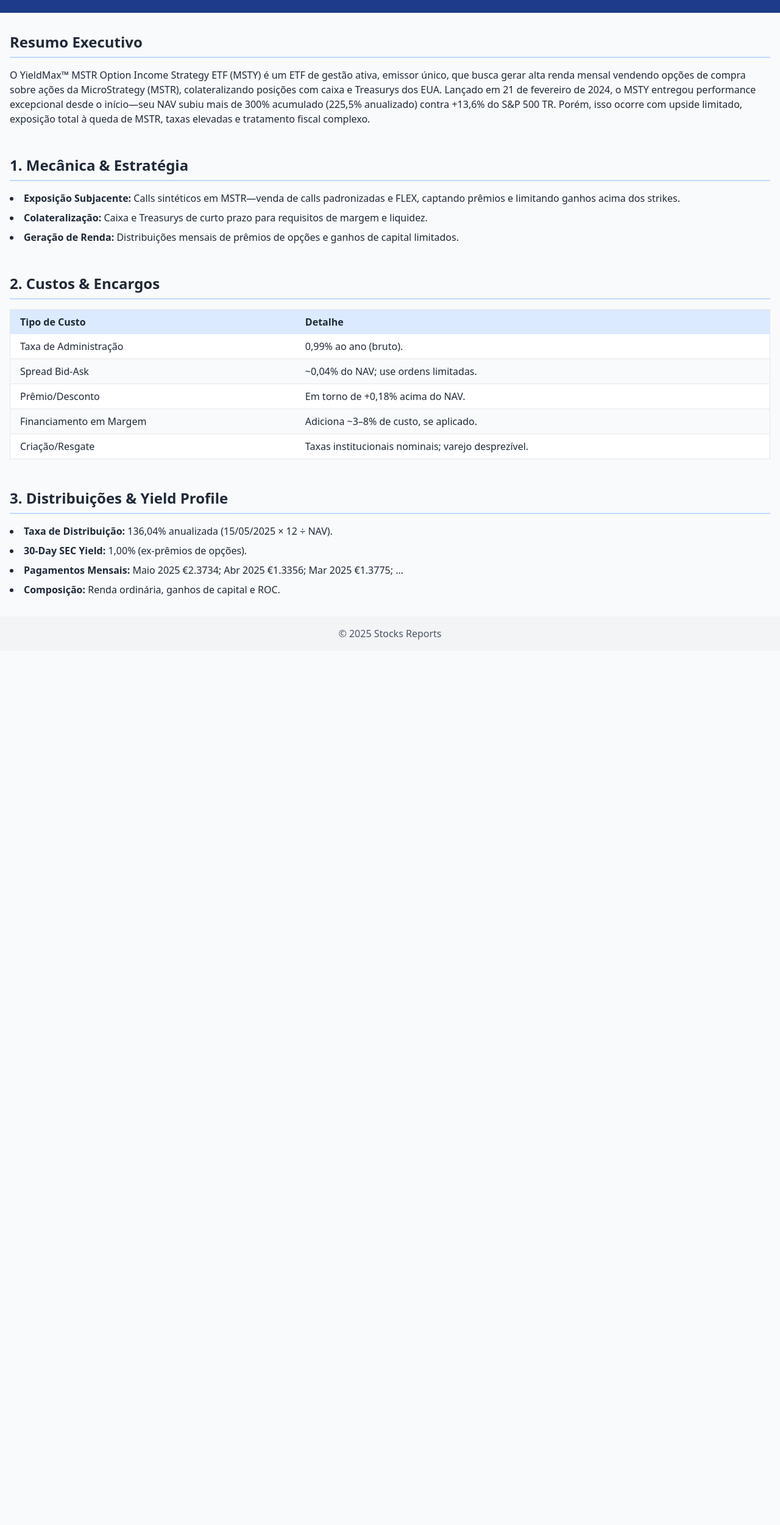
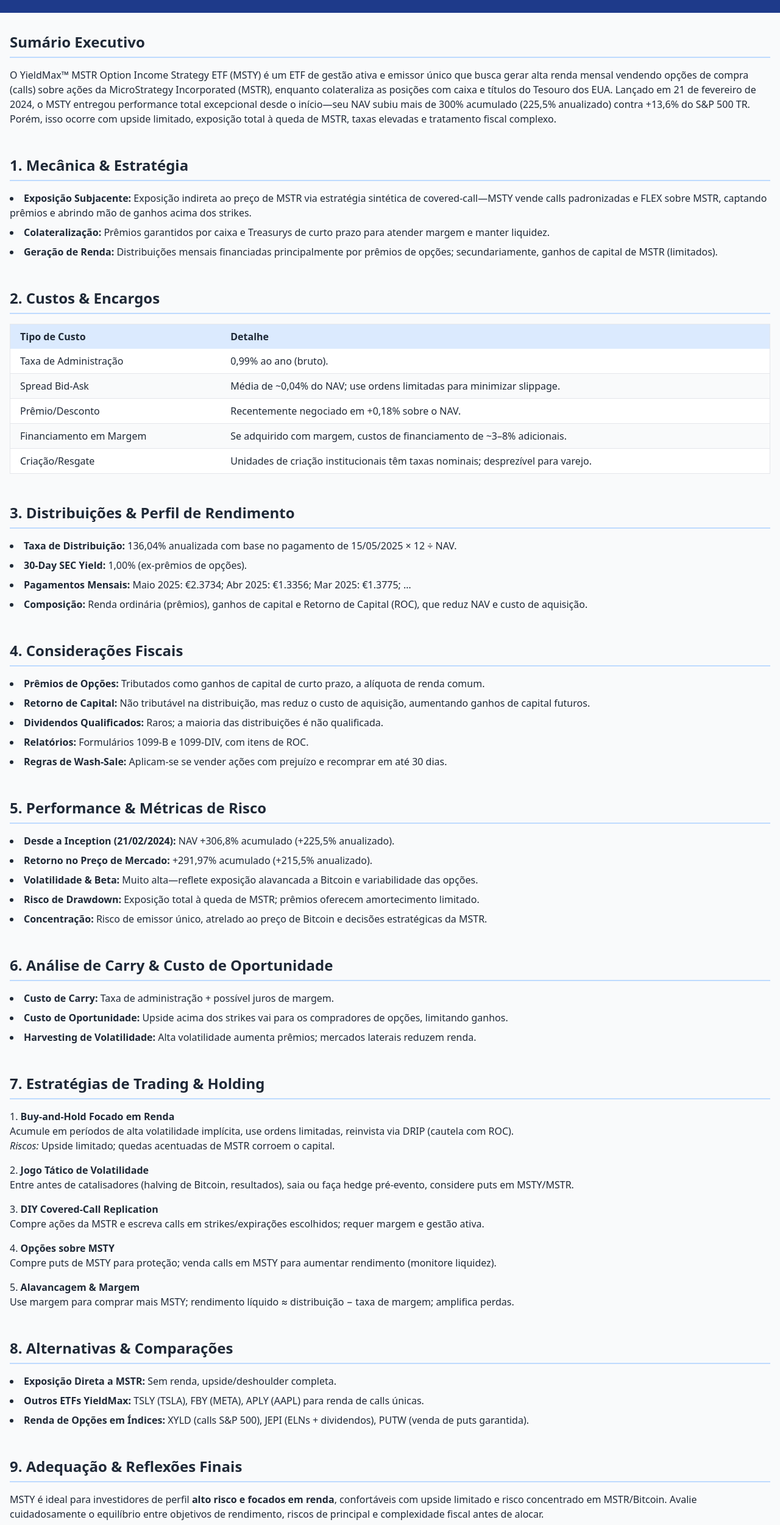
Before and after one commit to dev-n-ops/dev-n-ops.github.io, a plain HTML site: page msty_pt.html in a window 1280 px wide. Shown: the part 59-2560 px from the top of the page at 61% size. Before the commit the page ends 1126 px from the top, so only its background shows below. Drawn offline with nearby package versions, Linux system fonts and the light colour scheme.

Commit message:
Update msty_pt.html

```diff
--- a/msty_pt.html
+++ b/msty_pt.html
@@ -7,6 +7,7 @@
   <link href="https://cdn.jsdelivr.net/npm/tailwindcss@2.2.19/dist/tailwind.min.css" rel="stylesheet"/>
 </head>
 <body class="bg-gray-50 text-gray-800">
+
   <!-- Cabeçalho + Navegação -->
   <header class="bg-blue-900 text-white py-6">
     <div class="container mx-auto px-4 flex justify-between items-center">
@@ -21,11 +22,11 @@
   <!-- Conteúdo Principal -->
   <main class="container mx-auto px-4 py-8 space-y-12">
 
-    <!-- Resumo Executivo -->
+    <!-- Sumário Executivo -->
     <section id="resumo-executivo">
-      <h2 class="text-2xl font-semibold border-b-2 border-blue-200 pb-2">Resumo Executivo</h2>
+      <h2 class="text-2xl font-semibold border-b-2 border-blue-200 pb-2">Sumário Executivo</h2>
       <p class="mt-4">
-        O YieldMax™ MSTR Option Income Strategy ETF (MSTY) é um ETF de gestão ativa, emissor único, que busca gerar alta renda mensal vendendo opções de compra sobre ações da MicroStrategy (MSTR), colateralizando posições com caixa e Treasurys dos EUA. Lançado em 21 de fevereiro de 2024, o MSTY entregou performance excepcional desde o início—seu NAV subiu mais de 300% acumulado (225,5% anualizado) contra +13,6% do S&amp;P 500 TR. Porém, isso ocorre com upside limitado, exposição total à queda de MSTR, taxas elevadas e tratamento fiscal complexo.
+        O YieldMax™ MSTR Option Income Strategy ETF (MSTY) é um ETF de gestão ativa e emissor único que busca gerar alta renda mensal vendendo opções de compra (calls) sobre ações da MicroStrategy Incorporated (MSTR), enquanto colateraliza as posições com caixa e títulos do Tesouro dos EUA. Lançado em 21 de fevereiro de 2024, o MSTY entregou performance total excepcional desde o início—seu NAV subiu mais de 300% acumulado (225,5% anualizado) contra +13,6% do S&P 500 TR. Porém, isso ocorre com upside limitado, exposição total à queda de MSTR, taxas elevadas e tratamento fiscal complexo.
       </p>
     </section>
 
@@ -33,9 +34,9 @@
     <section id="mecanica-estrategia">
       <h2 class="text-2xl font-semibold border-b-2 border-blue-200 pb-2">1. Mecânica &amp; Estratégia</h2>
       <ul class="list-disc list-inside mt-4 space-y-2">
-        <li><strong>Exposição Subjacente:</strong> Calls sintéticos em MSTR—venda de calls padronizadas e FLEX, captando prêmios e limitando ganhos acima dos strikes.</li>
-        <li><strong>Colateralização:</strong> Caixa e Treasurys de curto prazo para requisitos de margem e liquidez.</li>
-        <li><strong>Geração de Renda:</strong> Distribuições mensais de prêmios de opções e ganhos de capital limitados.</li>
+        <li><strong>Exposição Subjacente:</strong> Exposição indireta ao preço de MSTR via estratégia sintética de covered‑call—MSTY vende calls padronizadas e FLEX sobre MSTR, captando prêmios e abrindo mão de ganhos acima dos strikes.</li>
+        <li><strong>Colateralização:</strong> Prêmios garantidos por caixa e Treasurys de curto prazo para atender margem e manter liquidez.</li>
+        <li><strong>Geração de Renda:</strong> Distribuições mensais financiadas principalmente por prêmios de opções; secundariamente, ganhos de capital de MSTR (limitados).</li>
       </ul>
     </section>
 
@@ -51,28 +52,121 @@
             </tr>
           </thead>
           <tbody class="divide-y divide-gray-200">
-            <tr><td class="px-4 py-2 font-medium">Taxa de Administração</td><td class="px-4 py-2">0,99% ao ano (bruto).</td></tr>
-            <tr class="bg-gray-50"><td class="px-4 py-2 font-medium">Spread Bid‑Ask</td><td class="px-4 py-2">~0,04% do NAV; use ordens limitadas.</td></tr>
-            <tr><td class="px-4 py-2 font-medium">Prêmio/Desconto</td><td class="px-4 py-2">Em torno de +0,18% acima do NAV.</td></tr>
-            <tr class="bg-gray-50"><td class="px-4 py-2 font-medium">Financiamento em Margem</td><td class="px-4 py-2">Adiciona ~3–8% de custo, se aplicado.</td></tr>
-            <tr><td class="px-4 py-2 font-medium">Criação/Resgate</td><td class="px-4 py-2">Taxas institucionais nominais; varejo desprezível.</td></tr>
+            <tr>
+              <td class="px-4 py-2 font-medium">Taxa de Administração</td>
+              <td class="px-4 py-2">0,99% ao ano (bruto).</td>
+            </tr>
+            <tr class="bg-gray-50">
+              <td class="px-4 py-2 font-medium">Spread Bid‑Ask</td>
+              <td class="px-4 py-2">Média de ~0,04% do NAV; use ordens limitadas para minimizar slippage.</td>
+            </tr>
+            <tr>
+              <td class="px-4 py-2 font-medium">Prêmio/Desconto</td>
+              <td class="px-4 py-2">Recentemente negociado em +0,18% sobre o NAV.</td>
+            </tr>
+            <tr class="bg-gray-50">
+              <td class="px-4 py-2 font-medium">Financiamento em Margem</td>
+              <td class="px-4 py-2">Se adquirido com margem, custos de financiamento de ~3–8% adicionais.</td>
+            </tr>
+            <tr>
+              <td class="px-4 py-2 font-medium">Criação/Resgate</td>
+              <td class="px-4 py-2">Unidades de criação institucionais têm taxas nominais; desprezível para varejo.</td>
+            </tr>
           </tbody>
         </table>
       </div>
     </section>
 
-    <!-- 3. Distribuições & Yield Profile -->
+    <!-- 3. Distribuições & Perfil de Rendimento -->
     <section id="distribuicoes-yield">
-      <h2 class="text-2xl font-semibold border-b-2 border-blue-200 pb-2">3. Distribuições &amp; Yield Profile</h2>
+      <h2 class="text-2xl font-semibold border-b-2 border-blue-200 pb-2">3. Distribuições &amp; Perfil de Rendimento</h2>
       <ul class="list-disc list-inside mt-4 space-y-2">
-        <li><strong>Taxa de Distribuição:</strong> 136,04% anualizada (15/05/2025 × 12 ÷ NAV).</li>
+        <li><strong>Taxa de Distribuição:</strong> 136,04% anualizada com base no pagamento de 15/05/2025 × 12 ÷ NAV.</li>
         <li><strong>30‑Day SEC Yield:</strong> 1,00% (ex‑prêmios de opções).</li>
-        <li><strong>Pagamentos Mensais:</strong> Maio 2025 €2.3734; Abr 2025 €1.3356; Mar 2025 €1.3775; …</li>
-        <li><strong>Composição:</strong> Renda ordinária, ganhos de capital e ROC.</li>
+        <li><strong>Pagamentos Mensais:</strong> Maio 2025: €2.3734; Abr 2025: €1.3356; Mar 2025: €1.3775; …</li>
+        <li><strong>Composição:</strong> Renda ordinária (prêmios), ganhos de capital e Retorno de Capital (ROC), que reduz NAV e custo de aquisição.</li>
       </ul>
     </section>
 
-    <!-- 4–9: siga o mesmo padrão para conclui-las… -->
+    <!-- 4. Considerações Fiscais -->
+    <section id="tax">
+      <h2 class="text-2xl font-semibold border-b-2 border-blue-200 pb-2">4. Considerações Fiscais</h2>
+      <ul class="list-disc list-inside mt-4 space-y-2">
+        <li><strong>Prêmios de Opções:</strong> Tributados como ganhos de capital de curto prazo, a alíquota de renda comum.</li>
+        <li><strong>Retorno de Capital:</strong> Não tributável na distribuição, mas reduz o custo de aquisição, aumentando ganhos de capital futuros.</li>
+        <li><strong>Dividendos Qualificados:</strong> Raros; a maioria das distribuições é não qualificada.</li>
+        <li><strong>Relatórios:</strong> Formulários 1099‑B e 1099‑DIV, com itens de ROC.</li>
+        <li><strong>Regras de Wash‑Sale:</strong> Aplicam‑se se vender ações com prejuízo e recomprar em até 30 dias.</li>
+      </ul>
+    </section>
+
+    <!-- 5. Performance & Métricas de Risco -->
+    <section id="performance-risk">
+      <h2 class="text-2xl font-semibold border-b-2 border-blue-200 pb-2">5. Performance &amp; Métricas de Risco</h2>
+      <ul class="list-disc list-inside mt-4 space-y-2">
+        <li><strong>Desde a Inception (21/02/2024):</strong> NAV +306,8% acumulado (+225,5% anualizado).</li>
+        <li><strong>Retorno no Preço de Mercado:</strong> +291,97% acumulado (+215,5% anualizado).</li>
+        <li><strong>Volatilidade &amp; Beta:</strong> Muito alta—reflete exposição alavancada a Bitcoin e variabilidade das opções.</li>
+        <li><strong>Risco de Drawdown:</strong> Exposição total à queda de MSTR; prêmios oferecem amortecimento limitado.</li>
+        <li><strong>Concentração:</strong> Risco de emissor único, atrelado ao preço de Bitcoin e decisões estratégicas da MSTR.</li>
+      </ul>
+    </section>
+
+    <!-- 6. Análise de Carry & Custo de Oportunidade -->
+    <section id="carry-opportunity">
+      <h2 class="text-2xl font-semibold border-b-2 border-blue-200 pb-2">6. Análise de Carry &amp; Custo de Oportunidade</h2>
+      <ul class="list-disc list-inside mt-4 space-y-2">
+        <li><strong>Custo de Carry:</strong> Taxa de administração + possível juros de margem.</li>
+        <li><strong>Custo de Oportunidade:</strong> Upside acima dos strikes vai para os compradores de opções, limitando ganhos.</li>
+        <li><strong>Harvesting de Volatilidade:</strong> Alta volatilidade aumenta prêmios; mercados laterais reduzem renda.</li>
+      </ul>
+    </section>
+
+    <!-- 7. Estratégias de Trading & Holding -->
+    <section id="trading-strategies">
+      <h2 class="text-2xl font-semibold border-b-2 border-blue-200 pb-2">7. Estratégias de Trading &amp; Holding</h2>
+      <ol class="list-decimal list-inside mt-4 space-y-4">
+        <li>
+          <strong>Buy‑and‑Hold Focado em Renda</strong><br/>
+          Acumule em períodos de alta volatilidade implícita, use ordens limitadas, reinvista via DRIP (cautela com ROC).<br/>
+          <em>Riscos:</em> Upside limitado; quedas acentuadas de MSTR corroem o capital.
+        </li>
+        <li>
+          <strong>Jogo Tático de Volatilidade</strong><br/>
+          Entre antes de catalisadores (halving de Bitcoin, resultados), saia ou faça hedge pré‑evento, considere puts em MSTY/MSTR.
+        </li>
+        <li>
+          <strong>DIY Covered‑Call Replication</strong><br/>
+          Compre ações da MSTR e escreva calls em strikes/expirações escolhidos; requer margem e gestão ativa.
+        </li>
+        <li>
+          <strong>Opções sobre MSTY</strong><br/>
+          Compre puts de MSTY para proteção; venda calls em MSTY para aumentar rendimento (monitore liquidez).
+        </li>
+        <li>
+          <strong>Alavancagem &amp; Margem</strong><br/>
+          Use margem para comprar mais MSTY; rendimento líquido ≈ distribuição − taxa de margem; amplifica perdas.
+        </li>
+      </ol>
+    </section>
+
+    <!-- 8. Alternativas & Comparações -->
+    <section id="alternatives">
+      <h2 class="text-2xl font-semibold border-b-2 border-blue-200 pb-2">8. Alternativas &amp; Comparações</h2>
+      <ul class="list-disc list-inside mt-4 space-y-2">
+        <li><strong>Exposição Direta a MSTR:</strong> Sem renda, upside/deshoulder completa.</li>
+        <li><strong>Outros ETFs YieldMax:</strong> TSLY (TSLA), FBY (META), APLY (AAPL) para renda de calls únicas.</li>
+        <li><strong>Renda de Opções em Índices:</strong> XYLD (calls S&P 500), JEPI (ELNs + dividendos), PUTW (venda de puts garantida).</li>
+      </ul>
+    </section>
+
+    <!-- 9. Adequação & Reflexões Finais -->
+    <section id="suitability">
+      <h2 class="text-2xl font-semibold border-b-2 border-blue-200 pb-2">9. Adequação &amp; Reflexões Finais</h2>
+      <p class="mt-4">
+        MSTY é ideal para investidores de perfil <strong>alto risco e focados em renda</strong>, confortáveis com upside limitado e risco concentrado em MSTR/Bitcoin. Avalie cuidadosamente o equilíbrio entre objetivos de rendimento, riscos de principal e complexidade fiscal antes de alocar.
+      </p>
+    </section>
 
   </main>
 
```
